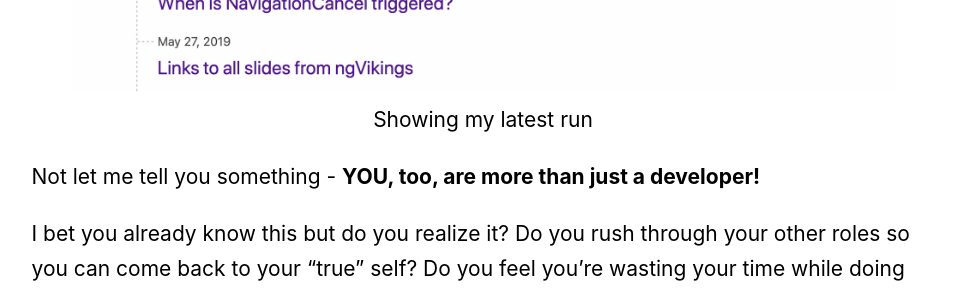
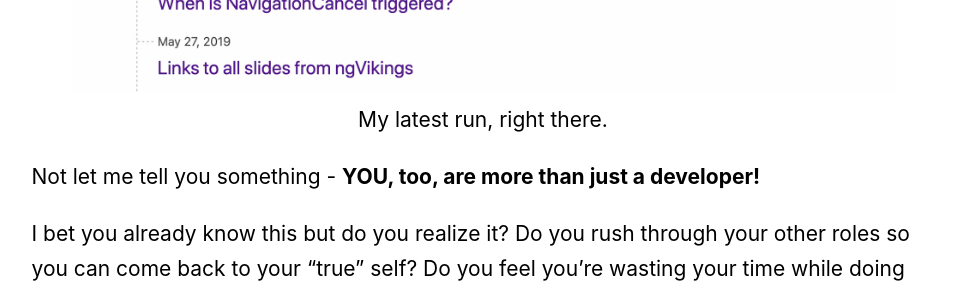
Before and after one commit to dzhavat/dzhavat.github.io, a Jekyll site: the page built from _posts/2019-07-28-on-being-more-than-just-a-developer.md, in a window 1280 px wide and 900 px high, scrolled down 2472 px. Shown: the part 241-534 px from the top of the window, without its empty margins (157-1121 px from the left). Built offline with Jekyll 4.4.1, drawn with Linux system fonts in a browser that asks for light colours.

Commit message:
Update 2019-07-28-on-being-more-than-just-a-developer.md

```diff
--- a/_posts/2019-07-28-on-being-more-than-just-a-developer.md
+++ b/_posts/2019-07-28-on-being-more-than-just-a-developer.md
@@ -41,7 +41,7 @@ I use Strava to track my runs. They also to have a nice API. So I used it to bui
 
 <figure>
   <img src="/assets/img/on-being-more-than-just-a-developer/showing-my-latest-run.jpg" alt="A widget showing my latest run">
-  <figcaption>Showing my latest run</figcaption>
+  <figcaption>My latest run, right there.</figcaption>
 </figure>
 
 Not let me tell you something - **YOU, too, are more than just a developer!**
```
